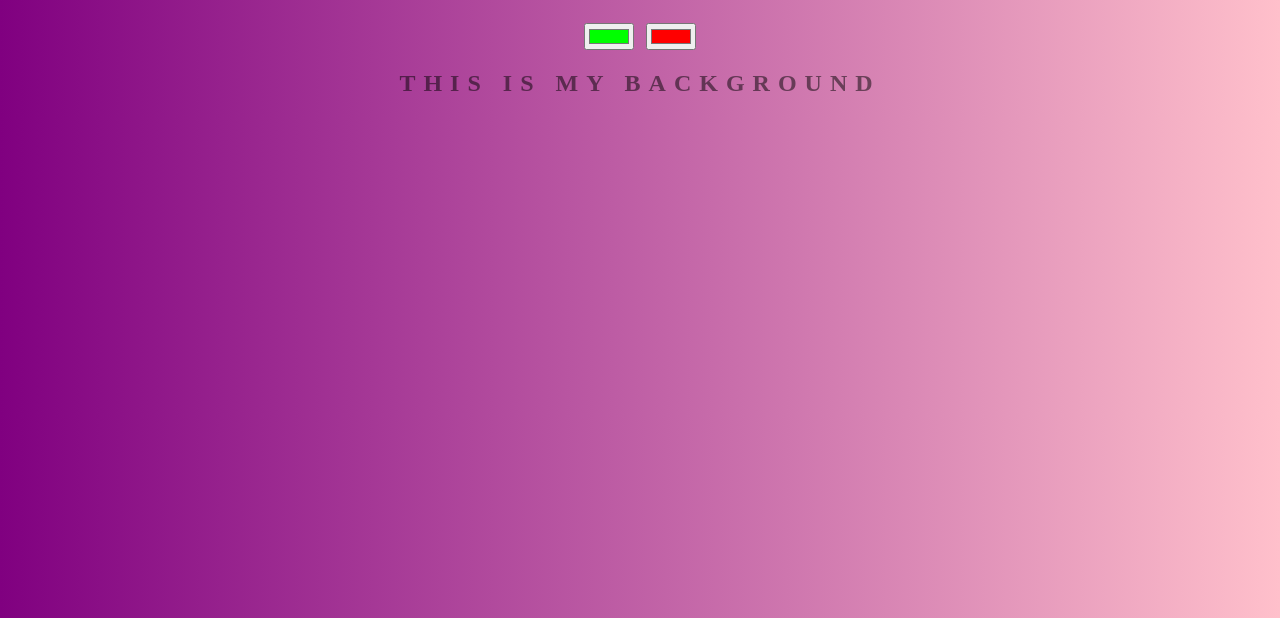
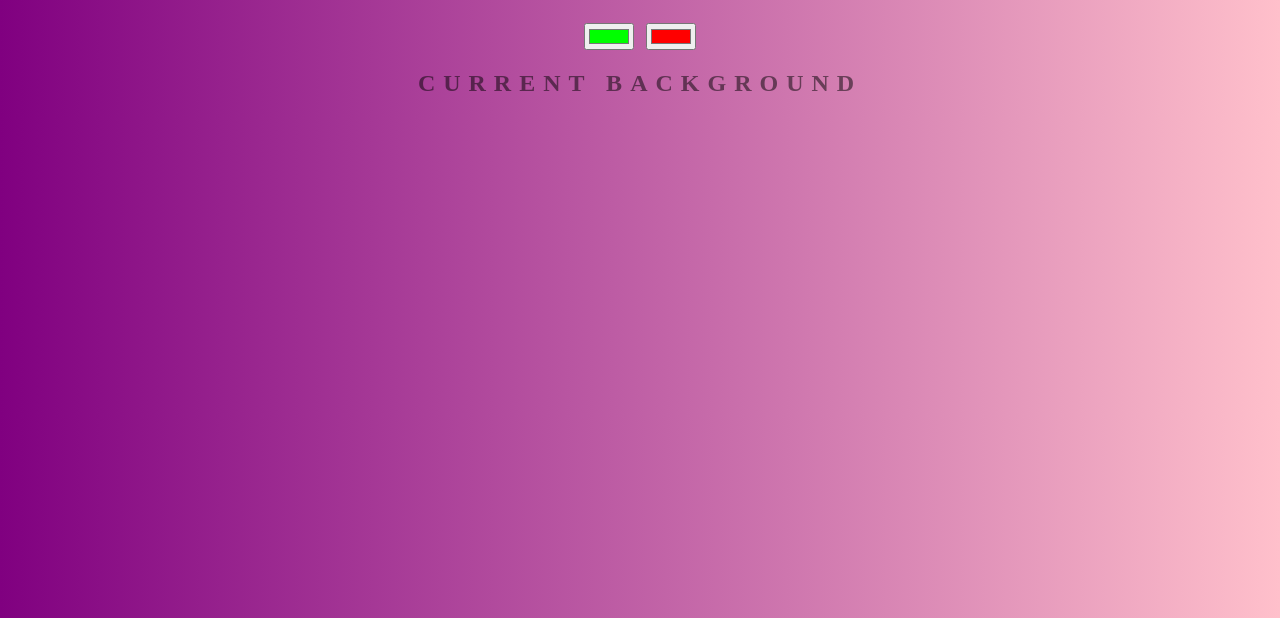
Before and after one commit to adrianadibbis/coolbackground-generator, a plain HTML site: page Index.html in a window 1280 px wide. Shown: the part 182-800 px from the top of the page. Drawn offline with Linux system fonts and the light colour scheme.

Commit message:
changing title

```diff
--- a/Index.html
+++ b/Index.html
@@ -8,7 +8,7 @@
      <h1>Background Generator</h1>
      <input class="color1" type="color" name="color1" value="#00ff00">
      <input class="color2" type="color" name="color2" value="#ff0000">
-     <h2>This is my Background</h2>
+     <h2>Current Background</h2>
      <h3></h3>
      <script type="text/javascript" src="script.js"></script>
 
```
